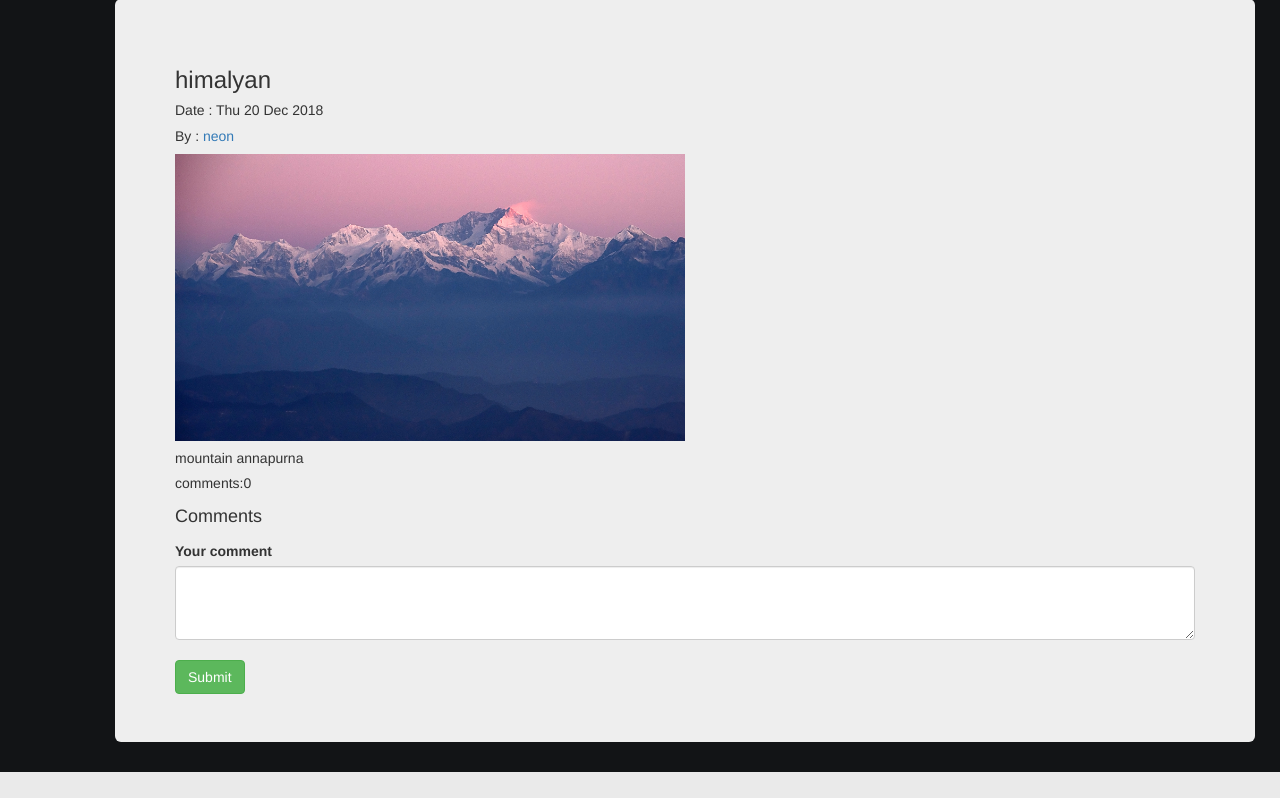
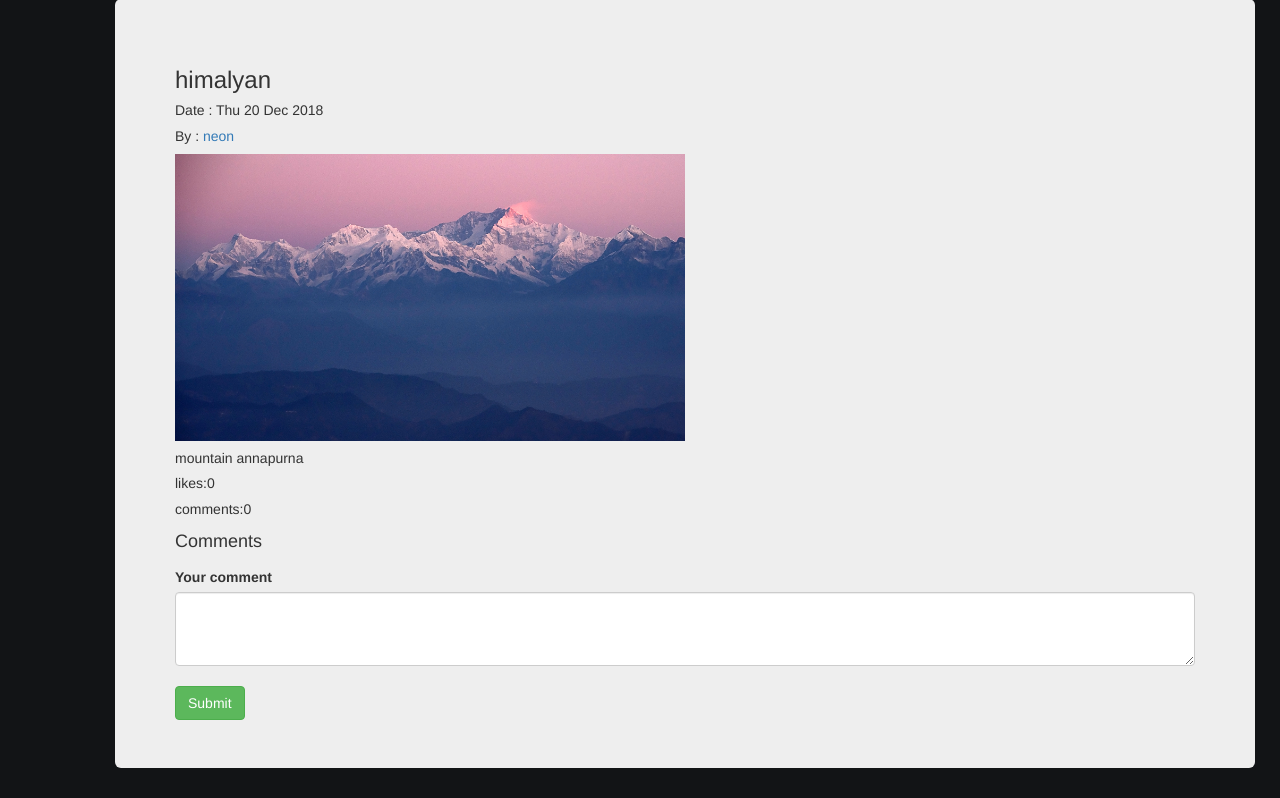
Before and after one commit to utsavdarlami/django-creo, a Django app: page /creo/photos/6/ in a window 1280 px wide. Shown: the part 268-1066 px from the top of the page. Before the commit the page ends 1040 px from the top, so only its background shows below. Run offline with Django 3.2, Linux system fonts and the light colour scheme; data comes from the database, SQL or seed files in the repository; both versions use the stored data as it was after the commit; some libraries are stand-ins or nearby versions; some web fonts are replaced.

Commit message:
like count added

```diff
--- a/creo/templates/detail.html
+++ b/creo/templates/detail.html
@@ -9,7 +9,7 @@
     <h5>By : <a href="{%url 'artistdetail' submission.publisher %}">{{submission.publisher}}</h5></a>
     <img src="{{ submission.content.url }}" style="width:50%;height:auto;">
     <h5>{{submission.description}}</h5>
-    <h5>comments:{{submission.comment_count}}</h5>
+    <h5>likes:{{submission.likes}}</h5>     <h5>comments:{{submission.comment_count}}</h5>
     <p>
         <h4>Comments</h4>
         <ul>
```
Also changed, not shown: db.sqlite3.
